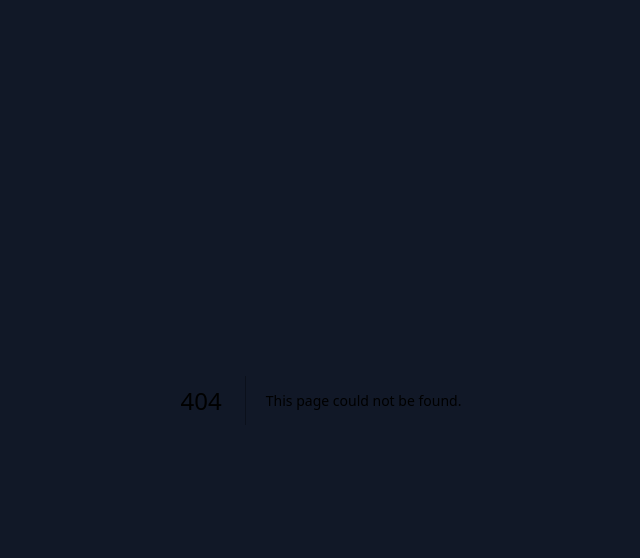
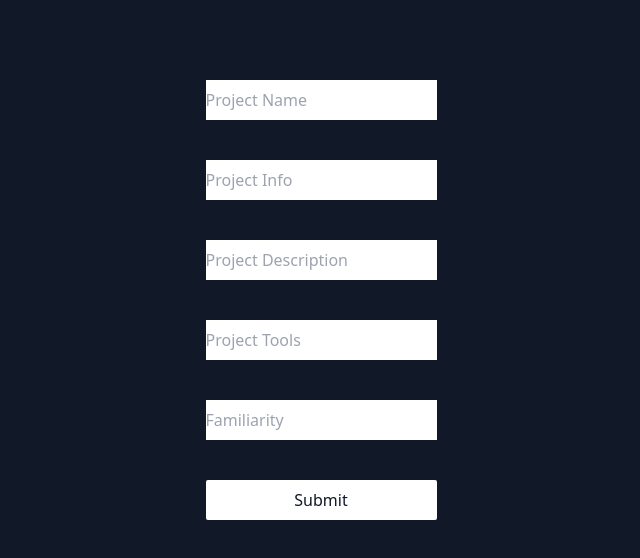
Before and after one commit to panda-zw/linkgenie-next, a Next.js app: page /Project in a window 1280 px wide. Before the commit this address had no page. Shown: the top 558 px of the page, without its empty margins (319-959 px from the left). Built offline with nearby package versions, Linux system fonts and the light colour scheme.

Commit message:
wip
push

```diff
--- a/package.json
+++ b/package.json
@@ -21,6 +21,7 @@
     "@mui/x-charts": "^7.16.0",
     "@sanity/client": "^6.21.3",
     "@types/bcryptjs": "^2.4.6",
+    "axios": "^1.7.7",
     "bcrypt": "^5.1.1",
     "bcryptjs": "^2.4.3",
     "framer-motion": "^11.3.31",
--- /dev/null
+++ b/src/app/Project/page.js
@@ -0,0 +1,9 @@
+import Project from "@/components/Project";
+
+export default function ProjectPage() {
+    return (
+        <>
+            <Project />
+        </>
+    );
+}
--- /dev/null
+++ b/src/components/Project.js
@@ -0,0 +1,59 @@
+"use client";
+import React, { useState } from 'react';
+import axios from 'axios';
+
+export default function ClientForm() {
+    const [projectName, setProjectName] = useState("");
+    const [projectInfo, setProjectInfo] = useState("");
+    const [projectDescription, setProjectDescription] = useState("");
+    const [projectTools, setProjectTools] = useState("");
+    const [familiarity, setFamiliarity] = useState("");
+    const [loading, setLoading] = useState(false);
+    const [responseData, setResponseData] = useState(null);
+
+    const messageContent = {
+        projectName,
+        projectInfo,
+        projectDescription,
+        projectTools,
+        familiarity
+    };
+
+    const handleSubmit = async (e) => {
+        e.preventDefault();
+        try {
+            const response = await axios.post('/api/groq', {
+                method: "post",
+                headers: { 'Content-Type': 'application/json' },
+                body: JSON.stringify({ userMessage: messageContent })
+            });
+            console.log("Response:", response.data);
+            setResponseData(response.data);
+        } catch (error) {
+            console.error("Error:", error);
+            setResponseData(null);
+        }
+    };
+
+    return (
+        <form onSubmit={handleSubmit} className='items-center justify-center flex'>
+            <div className='flex-col flex space-y-10 mt-20'>
+                <input className='h-10' name="projectName" type='text' value={projectName} onChange={(e) => setProjectName(e.target.value)} placeholder="Project Name" />
+                <input className='h-10' name="projectInfo" type='text' value={projectInfo} onChange={(e) => setProjectInfo(e.target.value)} placeholder="Project Info" />
+                <input className='h-10' name="projectDescription" type='text' value={projectDescription} onChange={(e) => setProjectDescription(e.target.value)} placeholder="Project Description" />
+                <input className='h-10' name="projectTools" type='text' value={projectTools} onChange={(e) => setProjectTools(e.target.value)} placeholder="Project Tools" />
+                <input className='h-10' name="familiarity" type='text' value={familiarity} onChange={(e) => setFamiliarity(e.target.value)} placeholder="Familiarity" />
+                <button type='submit' className='bg-white text-gray-900 rounded-sm h-10'>
+                    Submit
+                </button>
+            </div>
+            {loading && <p>Loading...</p>}
+            {responseData && (
+                <div className="response mt-4 p-4 border border-gray-300 rounded">
+                    <h2 className="text-lg font-bold">Response:</h2>
+                    <p>{responseData}</p>
+                </div>
+            )}
+        </form>
+    );
+}
```
Also changed, not shown: 1 other file (tests, documents, lock files or other folders).
